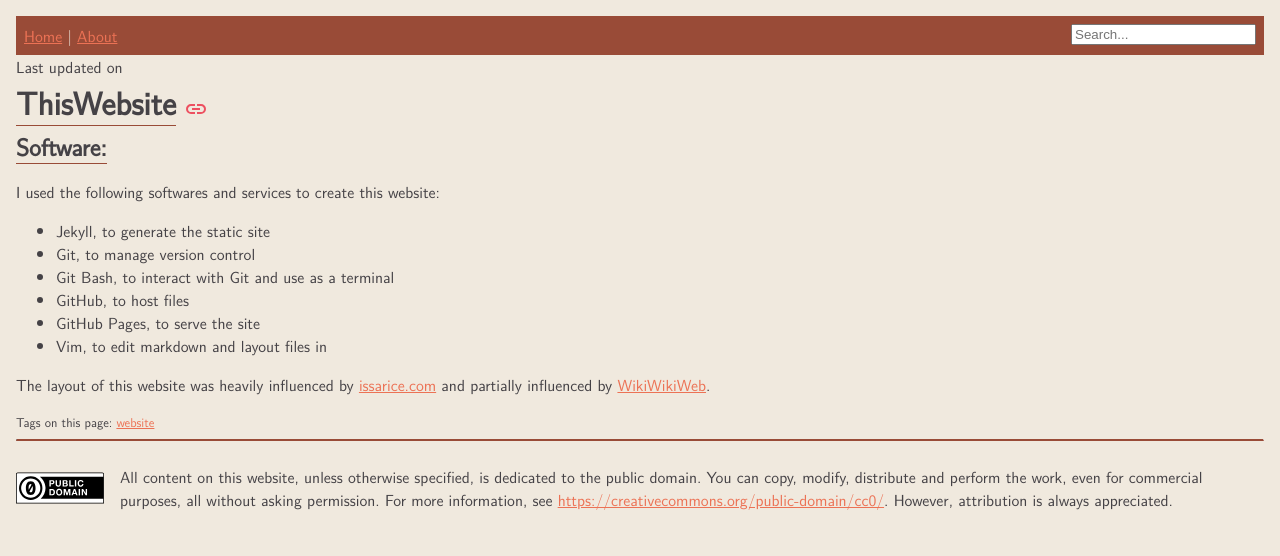
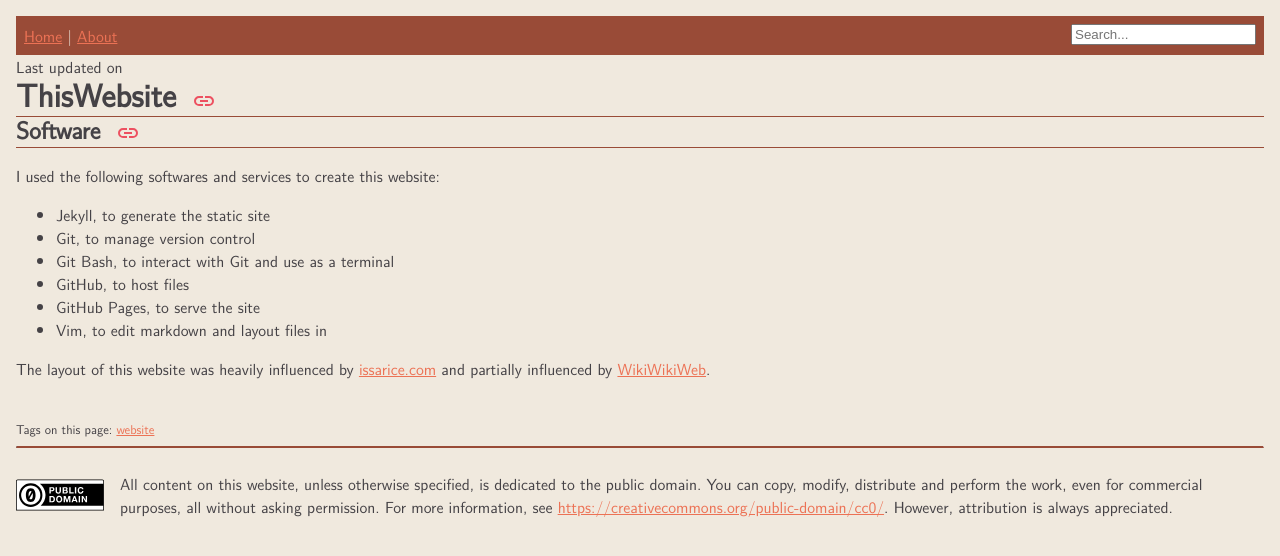
Before and after one commit to harperawl/home, a Jekyll site: the page built from _pages/ThisWebsite.md, in a window 1280 px wide. Shown: the top 556 px of the page. Built offline with Jekyll 4.4.1, drawn with Linux system fonts in a browser that asks for light colours.

Commit message:
improve link copying

```diff
--- a/_includes/link_to_page.html
+++ b/_includes/link_to_page.html
@@ -1,19 +1,26 @@
-<a href="#" onclick="copyURL()" id="share"><img src="/assets/images/link.svg" /></a>
-<div id="popup">
-    <p>copied!</p>
-</div>
 <script>
-    function copyURL() {
-        navigator.clipboard.writeText("https://harperawl.net{{ page.url }}");
-        popupCopyMessage();
-    }
+    document.addEventListener("DOMContentLoaded", function () {
+      const headers = document.querySelectorAll("h1, h2, h3, h4, h5, h6");
+      headers.forEach(header => {
+        const div = document.createElement("div");
+        div.className = "popup";
+        div.innerHTML = "copied!";
 
-    function popupCopyMessage() {
-        const popup = document.getElementById("popup");
-        popup.classList.add("show");
+        const link = document.createElement("a");
+        link.onclick = function() { navigator.clipboard.writeText(`https://harperawl.net/{{ page.title }}${header.id ? "#" : ""}${header.id}`); popupCopyMessage(div); }
+        link.className = "share";
+        link.innerHTML = "<img src='/assets/images/link.svg' />"
+        header.appendChild(link);
+
+        header.appendChild(div);
+      });
+    });
+
+    function popupCopyMessage(link) {
+        link.classList.add("show");
 
         setTimeout(() => {
-            popup.classList.remove("show");
+            link.classList.remove("show");
         }, 2200);
     }
 </script>
--- a/_layouts/default.html
+++ b/_layouts/default.html
@@ -13,6 +13,7 @@
 	<br>
 	{{ content }}
 </body>
+<br>
 {% include taglist.html %}
 <hr>
 {% include footer.html %}
--- a/_pages/ThisWebsite.md
+++ b/_pages/ThisWebsite.md
@@ -3,7 +3,7 @@ title: ThisWebsite
 description: Information about this website, harperawl.net, and related pages.
 tags: [website]
 ---
-## Software:
+## Software
 I used the following softwares and services to create this website:
 - Jekyll, to generate the static site
 - Git, to manage version control
--- a/assets/css/styles.css
+++ b/assets/css/styles.css
@@ -54,10 +54,12 @@ code {
 }
 
 h1, h2, h3, h4, h5, h6 {
+  display: inline-block;
+  border-bottom: 1px solid var(--supplementary-color);
+  line-height: 1;
   margin: 0;
   padding: 0;
-  display: inline-block;
-  border-bottom: 1px solid var(--supplementary-color);
+  width: 100%;
 }
 
 h1 {
@@ -78,32 +80,6 @@ hr {
 }
 
 /* ids */
-#share {
-  display: inline-block;
-  vertical-align: middle;
-  margin-left: 0.2rem;
-  width: 0.7rem;
-  filter: invert(60%) sepia(47%) saturate(2538%) hue-rotate(325deg) brightness(97%) contrast(91%);
-}
-
-#popup {
-	display: inline-block;
-  margin-left: 0.7rem;
-  padding-left: 0.3rem;
-	padding-right: 0.3rem;
-	line-height: 0.1vw;
-	vertical-align: middle;
-  background-color: var(--supplementary-color);
-  color: var(--off-white);
-  border-radius: 3px;
-  opacity: 0;
-  transition: opacity 0.2s ease;
-}
-
-#popup.show {
-  opacity: 1;
-}
-
 #taglist {
   font-size: 0.8rem;
 }
@@ -123,3 +99,30 @@ hr {
   margin-bottom: 0;
   margin-left: 0.5rem;
 }
+
+.share {
+  display: inline-block;
+  vertical-align: middle;
+  margin-left: 1rem;
+  width: 0.7rem;
+  filter: invert(60%) sepia(47%) saturate(2538%) hue-rotate(325deg) brightness(97%) contrast(91%);
+}
+
+.popup {
+	display: inline-block;
+  margin-left: 1rem;
+  padding-left: 0.3rem;
+	padding-right: 0.3rem;
+  font-size: 0.8rem;
+	line-height: 1.2rem;
+	vertical-align: middle;
+  background-color: var(--supplementary-color);
+  color: var(--off-white);
+  border-radius: 3px;
+  opacity: 0;
+  transition: opacity 0.2s ease;
+}
+
+.popup.show {
+  opacity: 1;
+}
```
